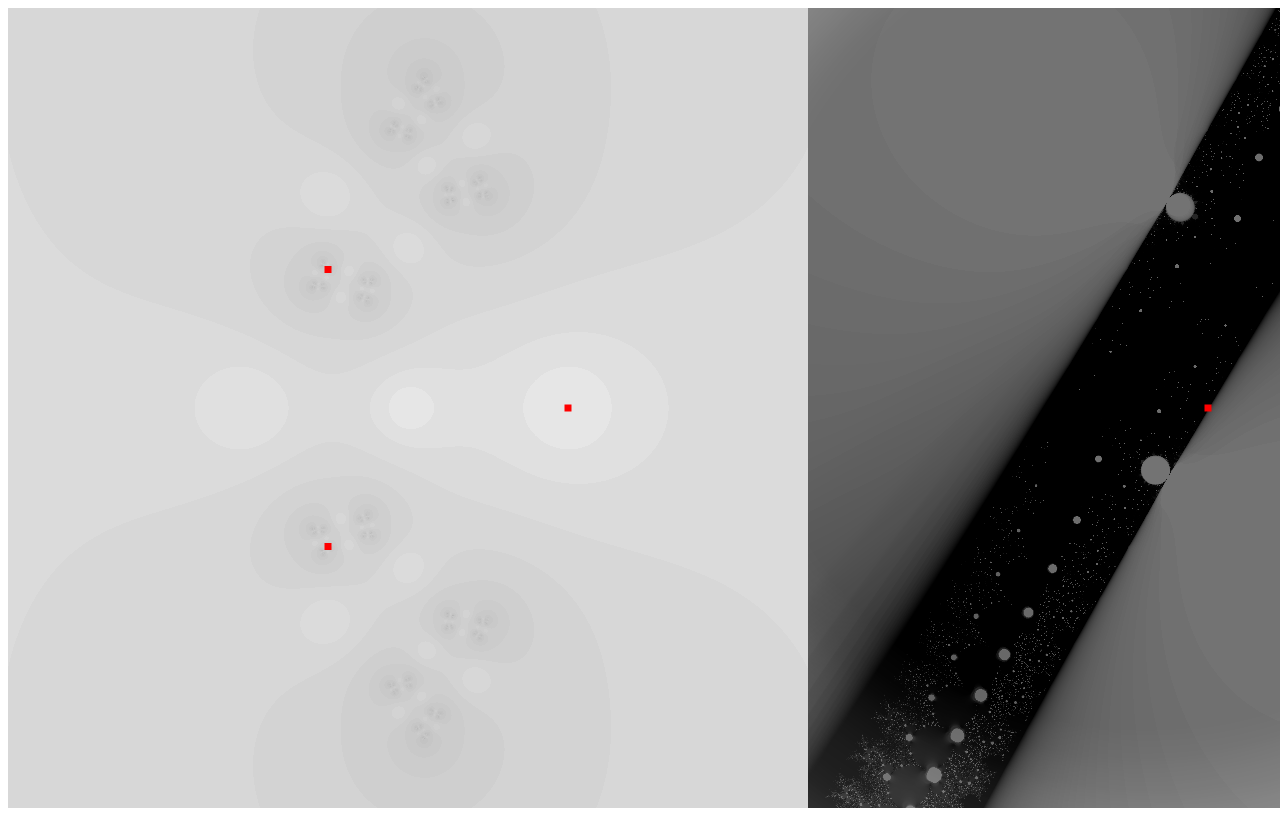
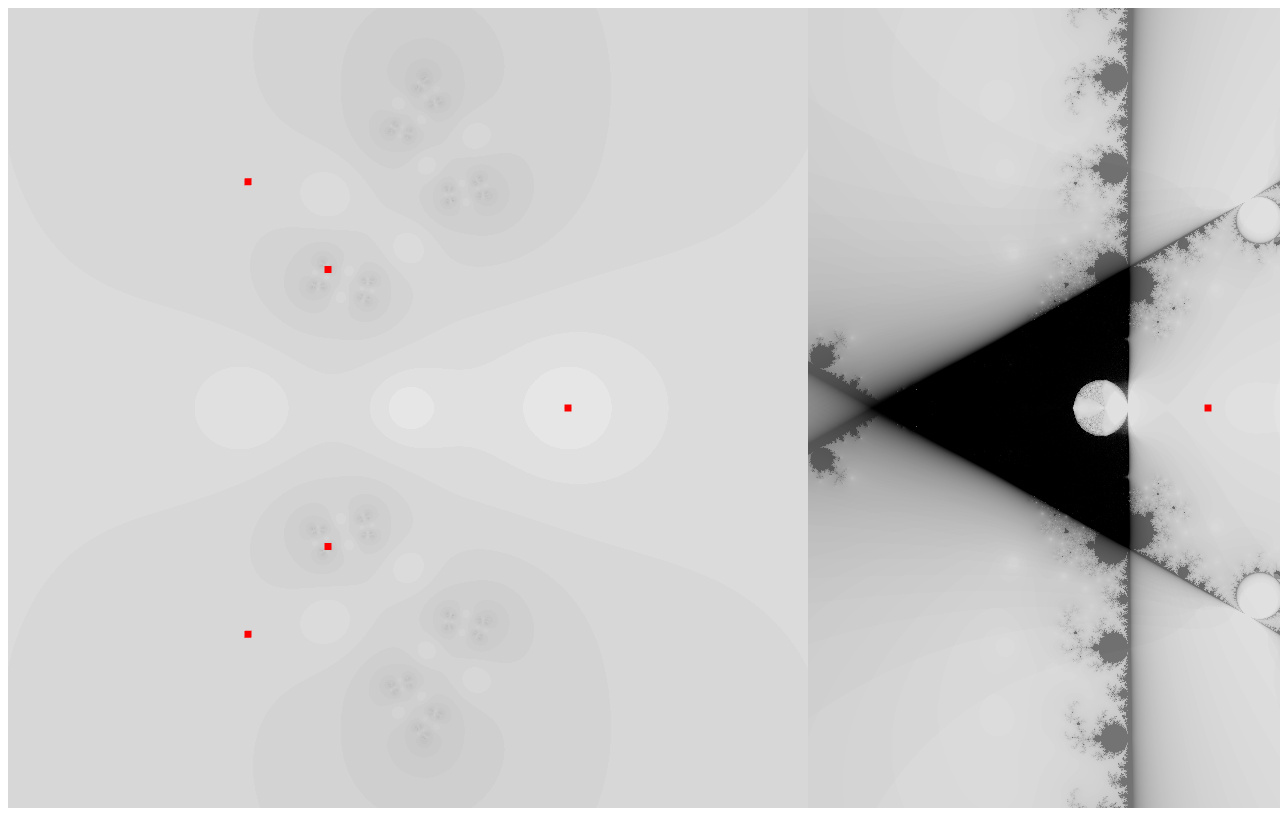
Before and after one commit to edkins/rational_quadratic, a plain HTML site: page index_coeff.html in a window 1280 px wide. Shown: the top 820 px of the page. Drawn offline with Linux system fonts and the light colour scheme.

Commit message:
Fix coeff mandelbrot view

```diff
--- a/index_coeff.html
+++ b/index_coeff.html
@@ -30,7 +30,7 @@ function setup() {
     // Vertex Shader program - mark fixed points
     const vsSourcePoints = `
         attribute vec3 aVertexPosition;
-        attribute vec3 aABPosition;
+        attribute vec4 aABPosition;
         uniform vec2 uCenter;
         uniform float uScale;
         uniform vec2 uPoint;
@@ -39,9 +39,49 @@ function setup() {
         uniform vec2 c;
         uniform vec2 A;
         uniform vec2 B;
+
+        vec2 csqrt(vec2 z) {
+            float r = length(z);
+            float theta = atan(z.y, z.x);
+            return vec2(
+                sqrt(r) * cos(theta / 2.0),
+                sqrt(r) * sin(theta / 2.0)
+            );
+        }
+
+        vec2 mul(vec2 x, vec2 y) {
+            return vec2(
+                x.x * y.x - x.y * y.y,
+                x.x * y.y + x.y * y.x);
+        }
+
+        vec2 div(vec2 x, vec2 y) {
+            float denom = y.x * y.x + y.y * y.y;
+            return vec2(
+                (x.x * y.x + x.y * y.y) / denom,
+                (x.y * y.x - x.x * y.y) / denom);
+        }
+
+        vec4 solve_quadratic(vec2 a, vec2 b, vec2 c) {
+            vec2 discriminant = csqrt(mul(b, b) - 4.0 * mul(a, c));
+            vec2 root1 = div(-b + discriminant, 2.0 * a);
+            vec2 root2 = div(-b - discriminant, 2.0 * a);
+            return vec4(root1, root2);  // return both roots packed together
+        }
+
         void main(void) {
+            vec2 D = A - (a + b + c);
+            vec2 E = B + mul(a, b) + mul(a, c) + mul(b, c);
+            vec2 C = mul(a, mul(b, c));
+
+            vec4 roots = solve_quadratic(
+                mul(A, D) - B,
+                2.0 * (mul(A,E) - C),
+                mul(B, E) - mul(C, D)
+            );
+
             gl_Position = vec4(
-                (a * aVertexPosition.x + b * aVertexPosition.y + c * aVertexPosition.z + A * aABPosition.x + B * aABPosition.y) * uScale + uCenter,
+                (a * aVertexPosition.x + b * aVertexPosition.y + c * aVertexPosition.z + roots.xy * aABPosition.x + roots.zw * aABPosition.y + A * aABPosition.z + B * aABPosition.w) * uScale + uCenter,
                 0.0,
                 1.0);
             gl_PointSize = 7.0;
@@ -115,8 +155,15 @@ function setup() {
                 (x.y * y.x - x.x * y.y) / denom);
         }
 
-        void main(void) {
-            vec2 z = vPosition;
+        float mandelbrot(
+            vec2 A,
+            vec2 B,
+            vec2 C,
+            vec2 D,
+            vec2 E,
+            vec2 z0
+        ) {
+            vec2 z = z0;
             const int max_iteration = 200;
             int iter = 0;
             vec2 prevPrevZ = vec2(100000.0, 0.0);
@@ -134,6 +181,11 @@ function setup() {
                 prevZ = z;
             }
             float color = 1.0 - sqrt(float(iter) / float(max_iteration));
+            return color;
+        }
+
+        void main(void) {
+            float color = mandelbrot(A, B, C, D, E, vPosition);
             gl_FragColor = vec4(color, color, color, 1.0);
         }
     `;
@@ -147,6 +199,7 @@ function setup() {
         uniform vec2 a;
         uniform vec2 b;
         uniform vec2 c;
+        uniform vec2 uA;
         uniform vec2 uB;
         varying vec2 va;
         varying vec2 vb;
@@ -243,9 +296,6 @@ function setup() {
             int iter = 0;
             vec2 prevPrevZ = vec2(100000.0, 0.0);
             vec2 prevZ = vec2(-100000.0, 0.0);
-            float red = 0.0;
-            float green = 0.0;
-            float blue = 0.0;
             for (int iteration = 0; iteration < max_iteration; iteration++) {
                 vec2 z2 = mul(z, z);
                 z = div(
@@ -360,17 +410,21 @@ function setup() {
         0, 0, 1,
         0, 0, 0,
         0, 0, 0,
+        0, 0, 0,
+        0, 0, 0,
     ]);
     const vertexBufferPoints = ctx.createBuffer();
     ctx.bindBuffer(ctx.ARRAY_BUFFER, vertexBufferPoints);
     ctx.bufferData(ctx.ARRAY_BUFFER, pointVertices, ctx.STATIC_DRAW);
 
     const ABPointVertices = new Float32Array([
-        0, 0,
-        0, 0,
-        0, 0,
-        1, 0,
-        0, 1,
+        0, 0, 0, 0,
+        0, 0, 0, 0,
+        0, 0, 0, 0,
+        1, 0, 0, 0,
+        0, 1, 0, 0,
+        0, 0, 1, 0,
+        0, 0, 0, 1,
     ]);
     const vertexBufferABPoints = ctx.createBuffer();
     ctx.bindBuffer(ctx.ARRAY_BUFFER, vertexBufferABPoints);
@@ -406,6 +460,7 @@ function setup() {
         uScaleMandelbrotA: ctx.getUniformLocation(shaderProgramMandelbrotA, "uScale"),
         uaMandelbrotA: ctx.getUniformLocation(shaderProgramMandelbrotA, "a"),
         ubMandelbrotA: ctx.getUniformLocation(shaderProgramMandelbrotA, "b"),
+        ucMandelbrotA: ctx.getUniformLocation(shaderProgramMandelbrotA, "c"),
         uAMandelbrotA: ctx.getUniformLocation(shaderProgramMandelbrotA, "uA"),
         uBMandelbrotA: ctx.getUniformLocation(shaderProgramMandelbrotA, "uB"),
         shaderProgramMandelbrotB,
@@ -415,6 +470,7 @@ function setup() {
         uScaleMandelbrotB: ctx.getUniformLocation(shaderProgramMandelbrotB, "uScale"),
         uaMandelbrotB: ctx.getUniformLocation(shaderProgramMandelbrotB, "a"),
         ubMandelbrotB: ctx.getUniformLocation(shaderProgramMandelbrotB, "b"),
+        ucMandelbrotB: ctx.getUniformLocation(shaderProgramMandelbrotB, "c"),
         uAMandelbrotB: ctx.getUniformLocation(shaderProgramMandelbrotB, "uA"),
         uBMandelbrotB: ctx.getUniformLocation(shaderProgramMandelbrotB, "uB"),
     };
@@ -454,8 +510,8 @@ function paint(stuff) {
     ctx.vertexAttribPointer(stuff.aVertexPositionPoints, 3, ctx.FLOAT, false, 0, 0);
     ctx.bindBuffer(ctx.ARRAY_BUFFER, stuff.vertexBufferABPoints);
     ctx.enableVertexAttribArray(stuff.aABPositionPoints);
-    ctx.vertexAttribPointer(stuff.aABPositionPoints, 2, ctx.FLOAT, false, 0, 0);
-    ctx.drawArrays(ctx.POINTS, 0, 3);
+    ctx.vertexAttribPointer(stuff.aABPositionPoints, 4, ctx.FLOAT, false, 0, 0);
+    ctx.drawArrays(ctx.POINTS, 0, 5);
 
     // Draw the Mandelbrot set
     ctx.viewport(ctx.canvas.width / 2, 0, ctx.canvas.width / 2, ctx.canvas.height);
@@ -501,8 +557,8 @@ function paint(stuff) {
     ctx.vertexAttribPointer(stuff.aVertexPositionPoints, 3, ctx.FLOAT, false, 0, 0);
     ctx.bindBuffer(ctx.ARRAY_BUFFER, stuff.vertexBufferABPoints);
     ctx.enableVertexAttribArray(stuff.aABPositionPoints);
-    ctx.vertexAttribPointer(stuff.aABPositionPoints, 2, ctx.FLOAT, false, 0, 0);
-    ctx.drawArrays(ctx.POINTS, 3, 2);
+    ctx.vertexAttribPointer(stuff.aABPositionPoints, 4, ctx.FLOAT, false, 0, 0);
+    ctx.drawArrays(ctx.POINTS, 5, 2);
 }
 
 
```
